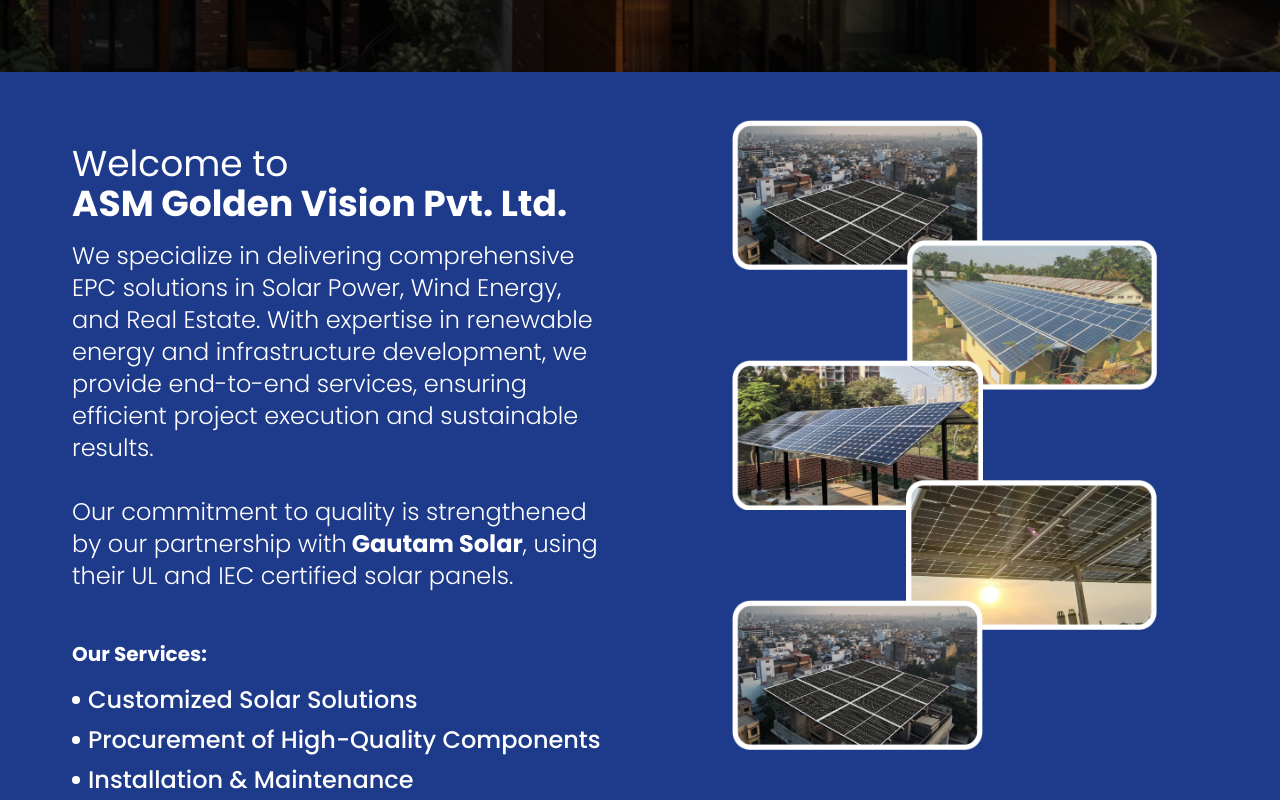
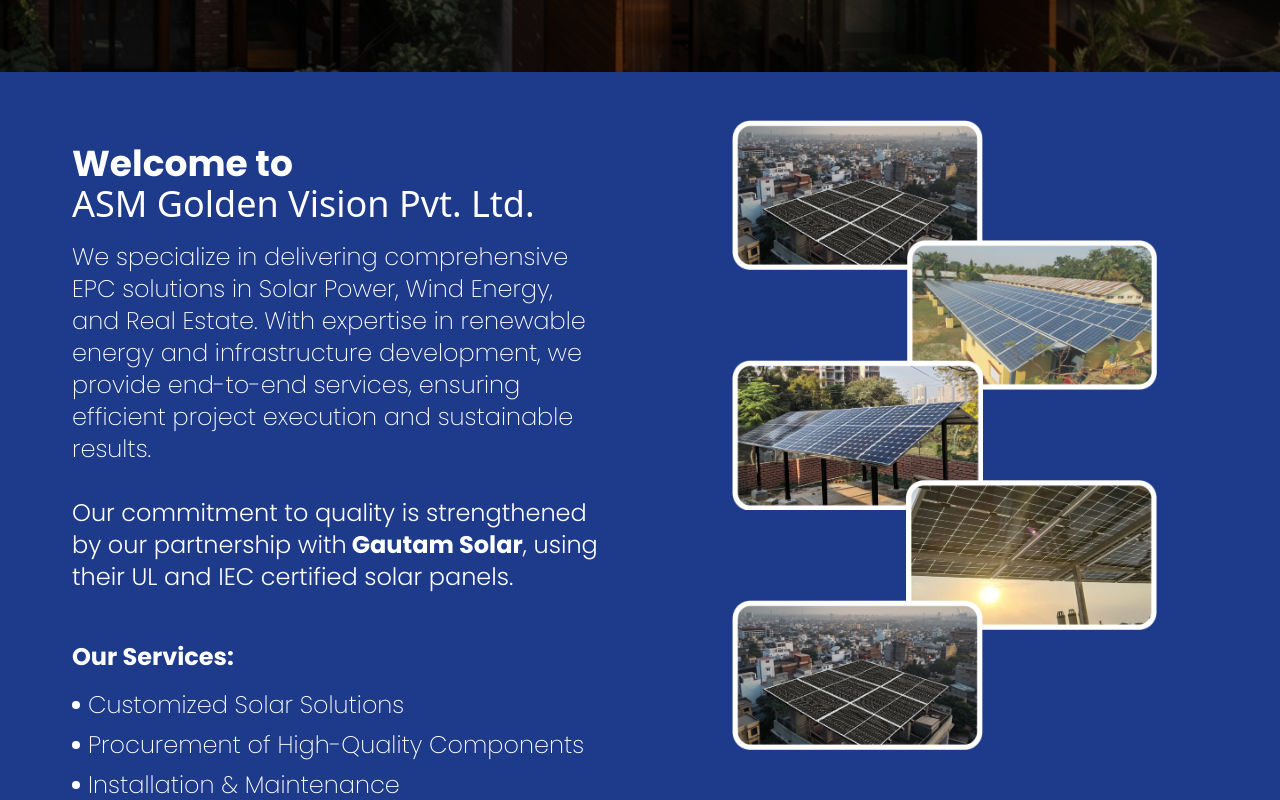
Before and after one commit to Amanudamandi/project1, a React (Vite) app: page / in a window 1280 px wide. Shown: the part 680-1480 px from the top of the page. Built offline with nearby package versions, Linux system fonts and the light colour scheme.

Commit message:
Updated feature

```diff
--- a/src/components/About.jsx
+++ b/src/components/About.jsx
@@ -32,10 +32,10 @@
                     <div className="w-1/2 text-2xl font-medium  flex flex-col justify-between p-6 h-full">
                         <div>
                             <h1 className="text-4xl md:text-4xl font-bold mb-2">
-                                <span className="font-normal">Welcome to</span><br />
-                                ASM Golden Vision Pvt. Ltd.
+                                <span className="font-bold">Welcome to</span><br />
+                               <span className='font-normal font-sans'> ASM Golden Vision Pvt. Ltd.</span>
                             </h1>
-                            <p className=" mt-4 font-light">
+                            <p className=" mt-4 font-extralight">
                                 We specialize in delivering comprehensive EPC solutions in Solar Power, Wind Energy, and Real Estate.
                                 With expertise in renewable energy and infrastructure development, we provide end-to-end services, ensuring efficient project execution and sustainable results.
                             </p>
@@ -47,12 +47,12 @@
                             </p>
                         </div>
                         <div className="mt-8">
-                            <h3 className="text-xl font-bold mb-4">Our Services:</h3>
+                            <h3 className="text-2xl font-bold mb-4">Our Services:</h3>
                             <ul className="space-y-2">
                                 {services.map((service, index) => (
                                     <li key={index} className="flex items-center space-x-2">
                                         <span className="w-2 h-2 bg-white rounded-full"></span>
-                                        <span>{service}</span>
+                                        <span className='font-extralight'>{service}</span>
                                     </li>
                                 ))}
                             </ul>
```
